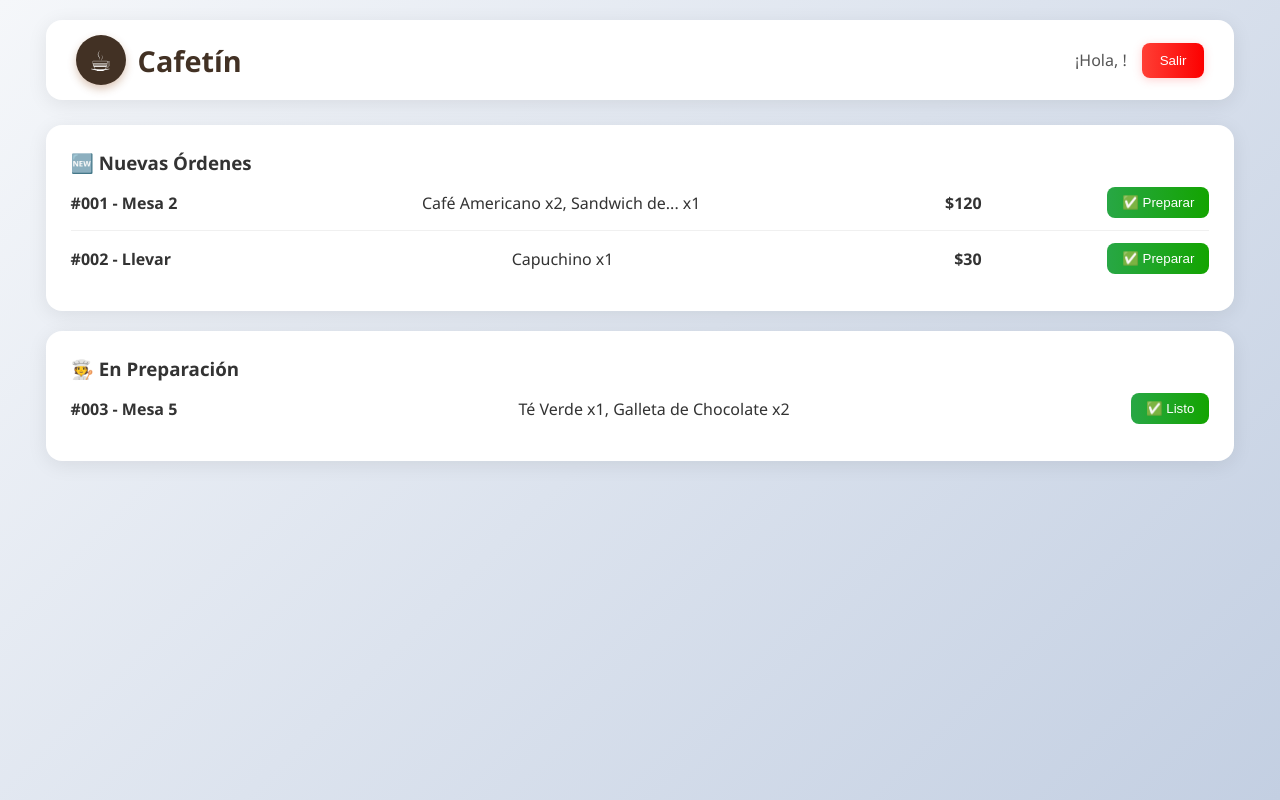
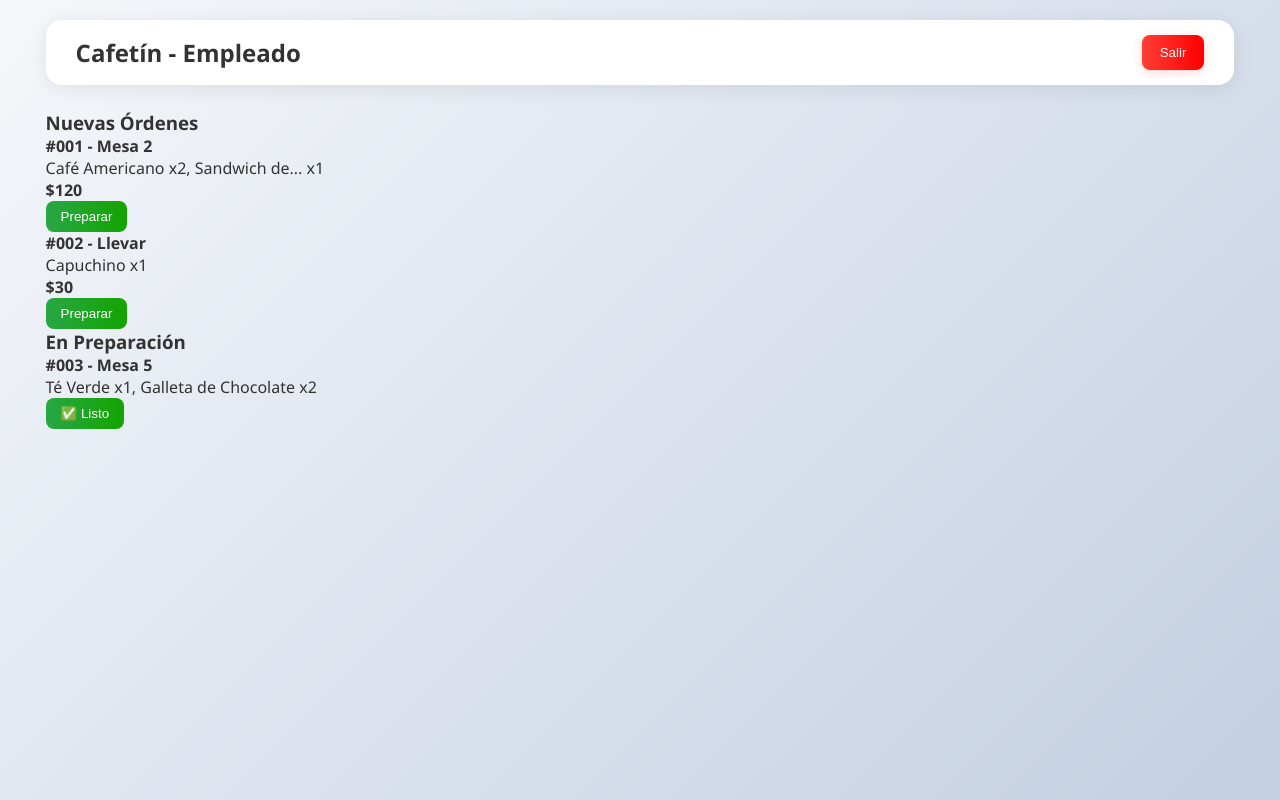
Before and after one commit to ELIMSS50/BeanRush, an Angular app in the folder beanrush/: page /employee in a window 1280 px wide. Built offline with nearby package versions, Linux system fonts and the light colour scheme.

Commit message:
feat: Codigo backend

```diff
--- a/beanrush/src/app/cliente/cliente.html
+++ b/beanrush/src/app/cliente/cliente.html
@@ -1,8 +1,9 @@
 <div class="container">
   <!-- Header -->
   <div class="header">
+
     <div class="brand">
-      <div class="logo">☕</div>
+      <div class="logo"></div>
       <h2>Cafetín</h2>
     </div>
     <div class="user-info">
--- a/beanrush/src/app/empleado/empleado.html
+++ b/beanrush/src/app/empleado/empleado.html
@@ -1,37 +1,29 @@
 <div class="container">
-  <!-- Header -->
   <div class="header">
-    <div class="brand">
-      <div class="logo">☕</div>
-      <h2>Cafetín</h2>
-    </div>
-    <div class="user-info">
-      <span class="welcome">¡Hola, {{user?.name}}!</span>
-      <button (click)="logout()" class="logout-btn">
-        Salir
-      </button>
+    <h2>Cafetín - Empleado</h2>
+    <div>
+      <span>{{user?.name}}</span>
+      <button (click)="logout()" class="logout-btn">Salir</button>
     </div>
   </div>
 
   <!-- Órdenes Pendientes -->
-  <div class="cart-section">
-    <h3>🆕 Nuevas Órdenes</h3>
-    <div *ngFor="let order of getPendingOrders()" class="cart-item">
-      <div class="container-order">
-        <h4>#{{order.number}} - {{order.table}}</h4>
-        <p>{{order.items}}</p>
-        <p><strong>${{order.total}}</strong></p>
-      </div>
+  <div class="orders-section">
+    <h3>Nuevas Órdenes</h3>
+    <div *ngFor="let order of getPendingOrders()" class="order-card">
+      <h4>#{{order.number}} - {{order.table}}</h4>
+      <p>{{order.items}}</p>
+      <p><strong>${{order.total}}</strong></p>
       <button (click)="changeOrderStatus(order, 'preparing')" class="action-btn">
-        ✅ Preparar
+        Preparar
       </button>
     </div>
   </div>
 
   <!-- Órdenes en Preparación -->
-  <div class="cart-section">
-    <h3>🧑‍🍳 En Preparación</h3>
-    <div *ngFor="let order of getPreparingOrders()" class="cart-item">
+  <div class="orders-section">
+    <h3>En Preparación</h3>
+    <div *ngFor="let order of getPreparingOrders()" class="order-card preparing">
       <h4>#{{order.number}} - {{order.table}}</h4>
       <p>{{order.items}}</p>
       <button (click)="changeOrderStatus(order, 'completed')" class="action-btn ready">
```
